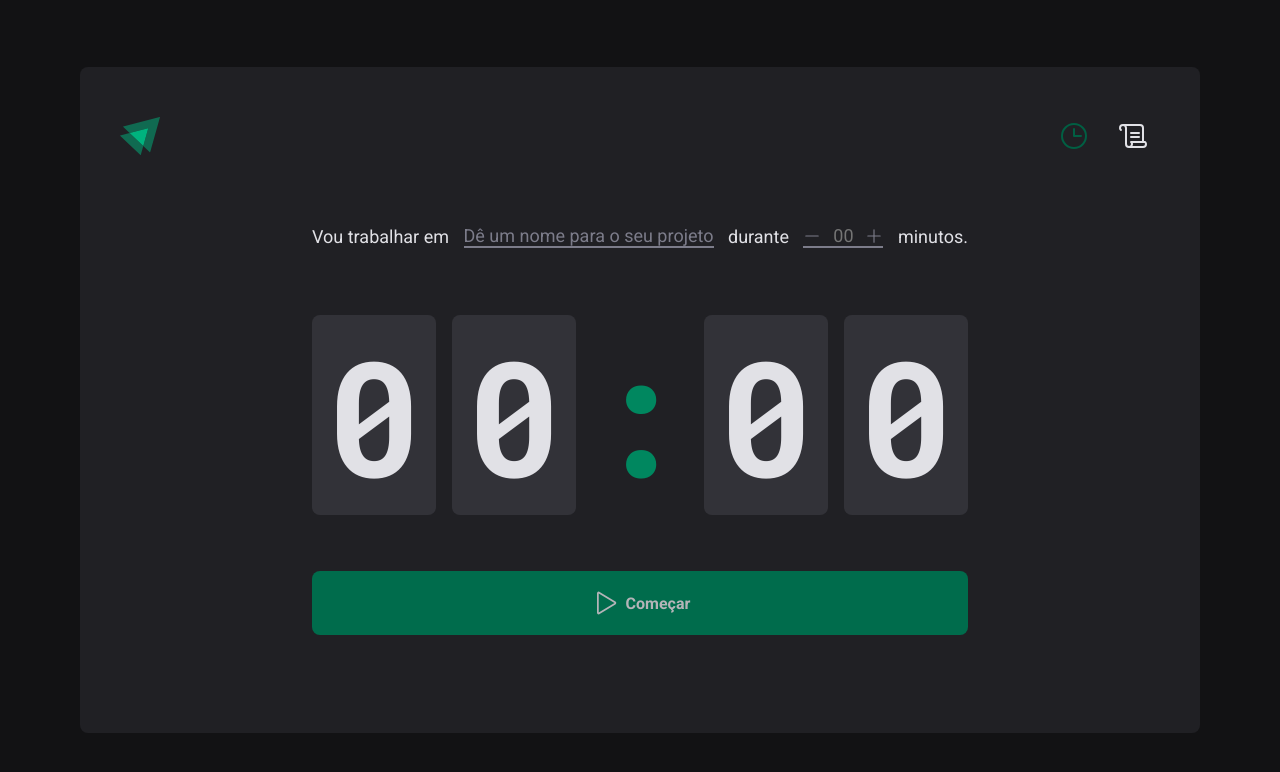
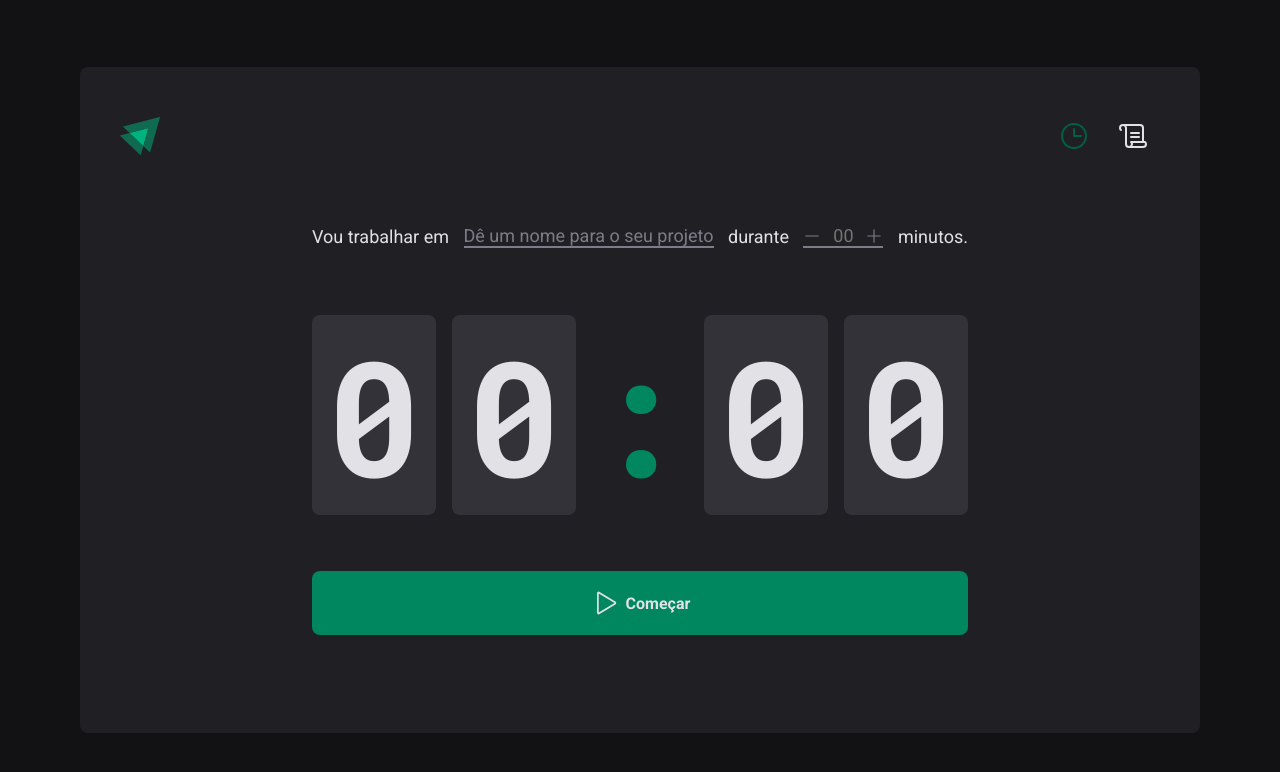
Before and after one commit to devgustavosantos/ignite-timer, a React (Vite) app: page / in a window 1280 px wide. Shown: the top 772 px of the page. Built offline with nearby package versions, Linux system fonts and the light colour scheme.

Commit message:
refactor: isolates the home button logic in a component

```diff
--- /dev/null
+++ b/src/pages/Home/components/StartStopButton/index.tsx
@@ -0,0 +1,35 @@
+import { Tooltip } from 'react-tooltip';
+
+import * as S from './styles';
+
+export function StartStopButton() {
+  const isCountdownStopped = true;
+  // const isCountdownStopped = false;
+
+  // const isButtonPlayStopDisable = true;
+  const isButtonPlayStopDisable = false;
+
+  return (
+    <S.Container
+      isActive={isCountdownStopped}
+      disabled={isButtonPlayStopDisable}
+      type="button"
+      data-tooltip-id="button-play"
+    >
+      {isCountdownStopped ? <S.PlayIcon /> : <S.StopIcon />}
+
+      <S.ButtonText>
+        {isCountdownStopped ? 'Começar' : 'Interromper'}
+      </S.ButtonText>
+
+      {isCountdownStopped && isButtonPlayStopDisable && (
+        <Tooltip
+          id="button-play"
+          className="tooltip custom-tooltip"
+        >
+          Preencha o nome e a duração antes de começar.
+        </Tooltip>
+      )}
+    </S.Container>
+  );
+}
--- /dev/null
+++ b/src/pages/Home/components/StartStopButton/styles.ts
@@ -0,0 +1,40 @@
+import { HandPalm, Play } from '@phosphor-icons/react';
+import { styled, css } from 'styled-components';
+
+import { ButtonPlayStopProps } from './types';
+
+const Container = styled.button<ButtonPlayStopProps>`
+  width: 100%;
+  height: 64rem;
+  padding: 16rem 0;
+  display: flex;
+  align-items: center;
+  justify-content: center;
+  gap: 8rem;
+  border-radius: 8rem;
+  margin-top: 56rem;
+  color: ${({ theme }) => theme.WHITE_900};
+  font-size: 20rem;
+
+  background-color: ${({ isActive, theme }) =>
+    isActive ? theme.GREEN_800 : theme.RED_800};
+`;
+
+const iconStyles = css`
+  font-size: 1.4em;
+`;
+
+const PlayIcon = styled(Play)`
+  ${iconStyles}
+`;
+
+const StopIcon = styled(HandPalm)`
+  ${iconStyles}
+`;
+
+const ButtonText = styled.span`
+  font-size: 16rem;
+  font-weight: 700;
+`;
+
+export { Container, PlayIcon, StopIcon, ButtonText };
--- a/src/pages/Home/index.tsx
+++ b/src/pages/Home/index.tsx
@@ -1,15 +1,9 @@
 import { Minus, Plus } from '@phosphor-icons/react';
-import { Tooltip } from 'react-tooltip';
 
+import { StartStopButton } from './components/StartStopButton';
 import * as S from './styles';
 
 export function Home() {
-  const isCountdownStopped = true;
-  // const isCountdownStopped = false;
-
-  const isButtonPlayStopDisable = true;
-  // const isButtonPlayStopDisable = false;
-
   return (
     <S.Container>
       <S.Form>
@@ -43,26 +37,7 @@ export function Home() {
           <S.Number>0</S.Number>
         </S.NumbersContainer>
 
-        <S.ButtonPlayStop
-          isActive={isCountdownStopped}
-          disabled={isButtonPlayStopDisable}
-          data-tooltip-id="button-play"
-        >
-          {isCountdownStopped ? <S.PlayIcon /> : <S.StopIcon />}
-
-          <S.ButtonText>
-            {isCountdownStopped ? 'Começar' : 'Interromper'}
-          </S.ButtonText>
-
-          {isCountdownStopped && isButtonPlayStopDisable && (
-            <Tooltip
-              id="button-play"
-              className="tooltip custom-tooltip"
-            >
-              Preencha o nome e a duração antes de começar.
-            </Tooltip>
-          )}
-        </S.ButtonPlayStop>
+        <StartStopButton />
       </S.Form>
     </S.Container>
   );
--- a/src/pages/Home/styles.ts
+++ b/src/pages/Home/styles.ts
@@ -1,8 +1,6 @@
-import { HandPalm, Play } from '@phosphor-icons/react';
-import { styled, css } from 'styled-components';
+import { styled } from 'styled-components';
 
 import { BREAKPOINTS } from '../../styles/breakpoints';
-import { ButtonPlayStopProps } from './types';
 
 const Container = styled.main`
   max-width: 656rem;
@@ -149,43 +147,7 @@ const NumberSeparator = styled.span`
   }
 `;
 
-const ButtonPlayStop = styled.button<ButtonPlayStopProps>`
-  width: 100%;
-  height: 64rem;
-  padding: 16rem 0;
-  display: flex;
-  align-items: center;
-  justify-content: center;
-  gap: 8rem;
-  border-radius: 8rem;
-  margin-top: 56rem;
-  color: ${({ theme }) => theme.WHITE_900};
-  font-size: 20rem;
-
-  background-color: ${({ isActive, theme }) =>
-    isActive ? theme.GREEN_800 : theme.RED_800};
-`;
-
-const iconStyles = css`
-  font-size: 1.4em;
-`;
-
-const PlayIcon = styled(Play)`
-  ${iconStyles}
-`;
-
-const StopIcon = styled(HandPalm)`
-  ${iconStyles}
-`;
-
-const ButtonText = styled.span`
-  font-size: 16rem;
-  font-weight: 700;
-`;
-
 export {
-  ButtonPlayStop,
-  ButtonText,
   Container,
   Form,
   Label,
@@ -196,6 +158,4 @@ export {
   NumberSeparator,
   NumbersContainer,
   TaskInput,
-  PlayIcon,
-  StopIcon,
 };
```
Also changed, not shown: src/pages/Home/components/StartStopButton/types.ts (renamed from src/pages/Home/types.ts).
